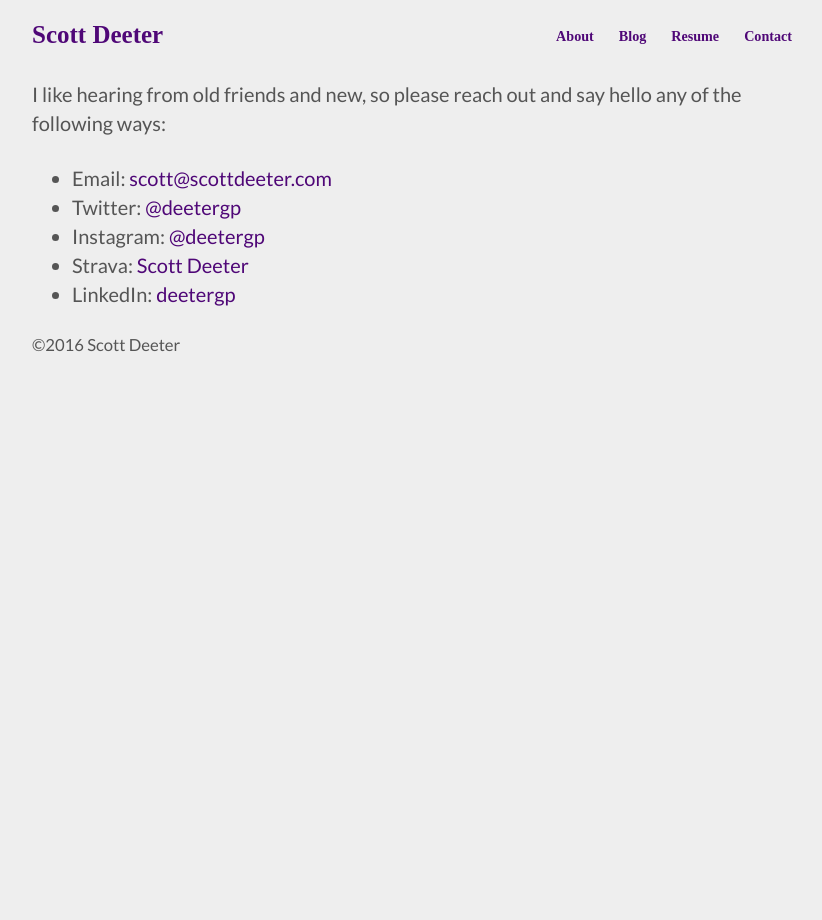
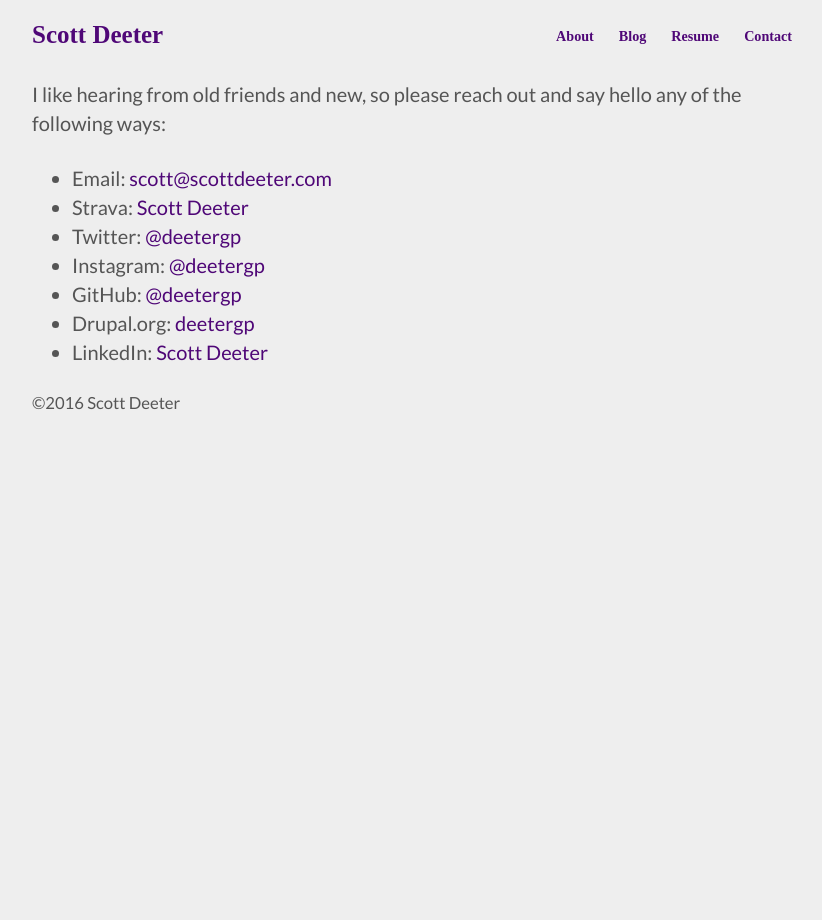
Before and after one commit to deetergp/scottdeeter.com, a Jekyll site: the page built from contact.markdown, in a window 1280 px wide. Shown: the whole page, without its empty margins (228-1050 px from the left). Built offline with Jekyll 4.4.1, drawn with Linux system fonts in a browser that asks for light colours; some web fonts are replaced.

Commit message:
Updated links on Contact page

```diff
--- a/contact.markdown
+++ b/contact.markdown
@@ -7,7 +7,9 @@ layout: default
 I like hearing from old friends and new, so please reach out and say hello any of the following ways:
 
  * Email: [scott@scottdeeter.com](mailto:scott@scottdeeter.com)
+ * Strava: [Scott Deeter](https://www.strava.com/athletes/13898469)
  * Twitter: [@deetergp](https://twitter.com/deetergp)
  * Instagram: [@deetergp](https://www.instagram.com/deetergp/)
- * Strava: [Scott Deeter](https://www.strava.com/athletes/13898469)
- * LinkedIn: [deetergp](https://www.linkedin.com/in/deetergp)
+ * GitHub: [@deetergp](https://github.com/deetergp)
+ * Drupal.org: [deetergp](https://www.drupal.org/u/deetergp)
+ * LinkedIn: [Scott Deeter](https://www.linkedin.com/in/deetergp)
```
